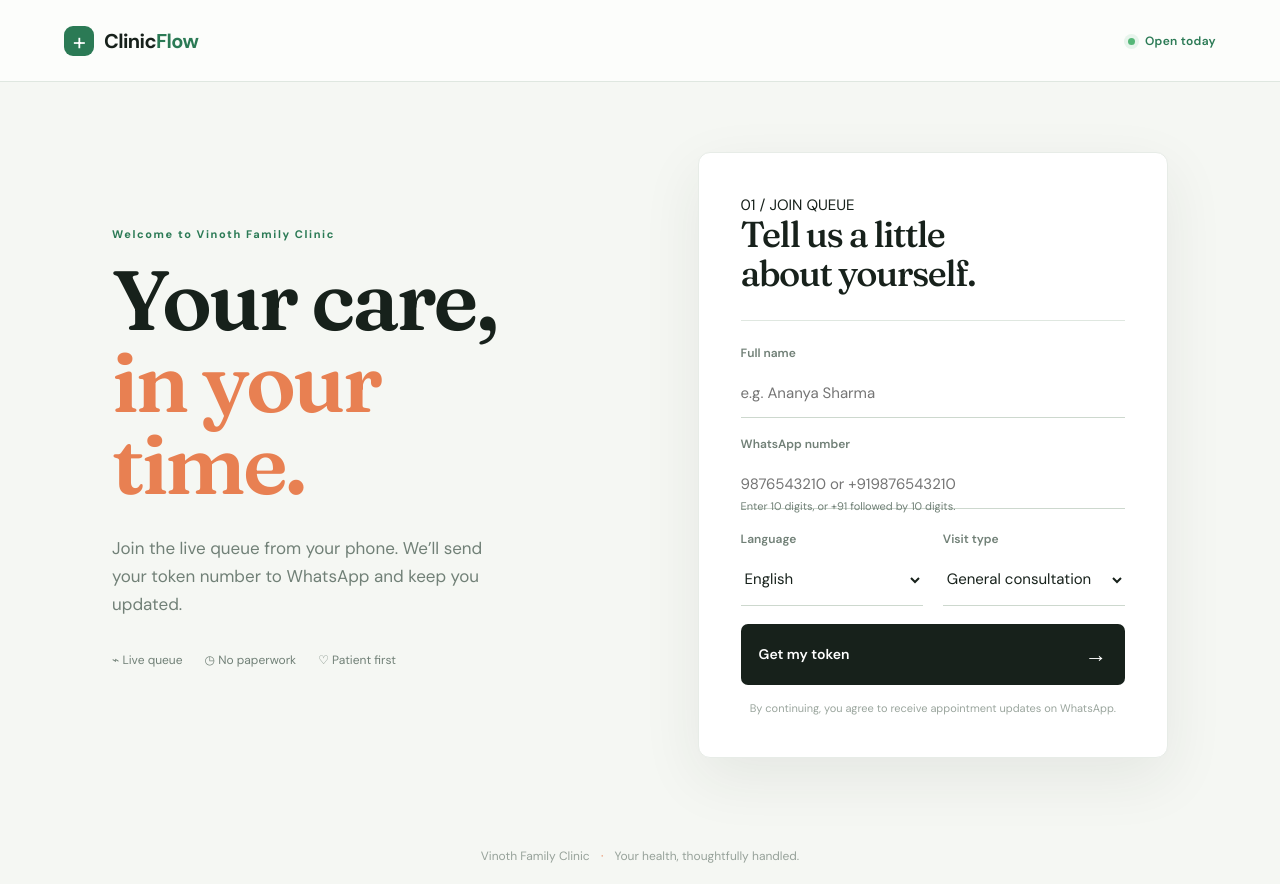
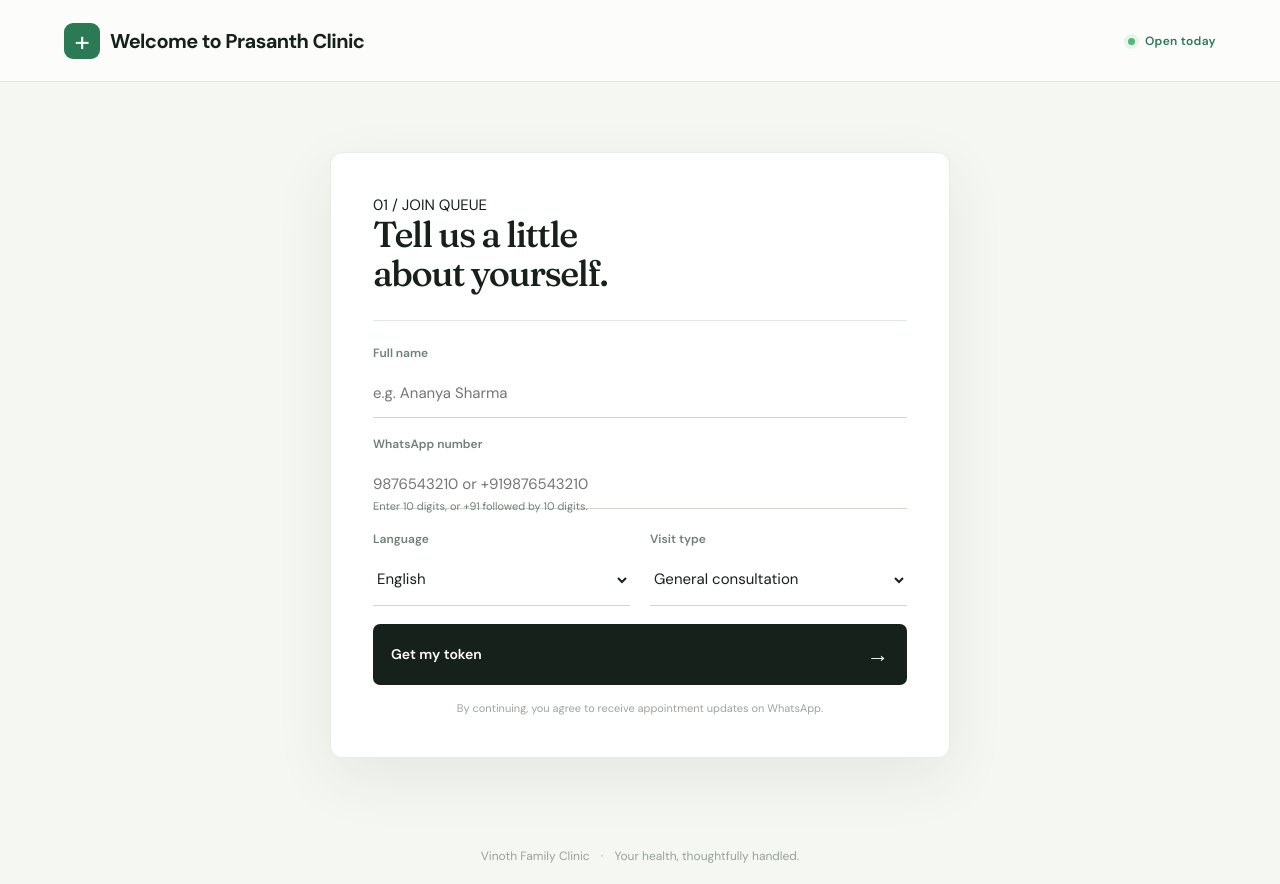
Before and after one commit to prasanthkumarnp73/hosting_free, a website: page frontend/index.html in a window 1280 px wide. Drawn offline with Linux system fonts and the light colour scheme.

Commit message:
Update HTML text and logo

```diff
--- a/frontend/css/style.css
+++ b/frontend/css/style.css
@@ -20,12 +20,12 @@ a { color: inherit; text-decoration: none; }
 .topbar { height: 82px; padding: 0 max(5vw, 28px); display: flex; align-items: center; justify-content: space-between; background: rgba(255,255,255,.72); border-bottom: 1px solid var(--line); }
 .brand { display: flex; align-items: center; gap: 10px; font-size: 20px; font-weight: 700; letter-spacing: -.6px; }
 .brand > span:last-child > span { color: var(--green); }
-.brand-mark { display: grid; place-items: center; width: 30px; height: 30px; border-radius: 9px; background: var(--green); color: #fff; font-size: 24px; font-weight: 400; }
+.brand-mark { display: grid; place-items: center; width: 36px; height: 36px; border-radius: 9px; background: var(--green); color: #fff; font-size: 28px; font-weight: 400; }
 .status-pill, .availability { color: var(--green); font-size: 12px; font-weight: 600; letter-spacing: .3px; }
 .status-pill i, .availability i, .live-label i { display: inline-block; width: 7px; height: 7px; margin-right: 7px; border-radius: 50%; background: #55b778; box-shadow: 0 0 0 4px rgba(85,183,120,.12); }
 
 .patient-page { background: var(--paper); }
-.patient-shell { min-height: calc(100vh - 130px); max-width: 1120px; margin: 0 auto; padding: 70px 32px; display: grid; grid-template-columns: minmax(0, 1fr) minmax(360px, 1fr); gap: 9vw; align-items: center; }
+.patient-shell { min-height: calc(100vh - 130px); max-width: 720px; margin: 0 auto; padding: 70px 32px; display: grid; grid-template-columns: minmax(360px, 620px); justify-content: center; align-items: center; }
 .welcome-panel { padding-bottom: 15px; }
 .eyebrow { margin: 0 0 18px; color: var(--green); font-size: 11px; font-weight: 700; letter-spacing: 1.6px; }
 .welcome-panel h1 { margin: 0; font: 600 clamp(52px, 7vw, 84px)/.98 Fraunces, serif; letter-spacing: -3px; }
--- a/frontend/index.html
+++ b/frontend/index.html
@@ -2,12 +2,11 @@
 <html lang="en">
 <head>
   <meta charset="UTF-8"><meta name="viewport" content="width=device-width, initial-scale=1.0">
-  <title>ClinicFlow | Join the queue</title><link rel="stylesheet" href="/css/style.css">
+  <title>Welcome to Prasanth Clinic | Join the queue</title><link rel="stylesheet" href="/css/style.css">
 </head>
 <body class="patient-page">
-  <header class="topbar"><a class="brand" href="/"><span class="brand-mark">+</span><span>Clinic<span>Flow</span></span></a><span class="status-pill"><i></i> Open today</span></header>
+  <header class="topbar"><div class="brand"><span class="brand-mark">+</span><span>Welcome to Prasanth Clinic</span></div><span class="status-pill"><i></i> Open today</span></header>
   <main class="patient-shell">
-    <section class="welcome-panel"><p class="eyebrow">Welcome to Vinoth Family Clinic</p><h1>Your care,<br><em>in your time.</em></h1><p class="welcome-copy">Join the live queue from your phone. We’ll send your token number to WhatsApp and keep you updated.</p><div class="trust-row"><span>⌁ Live queue</span><span>◷ No paperwork</span><span>♡ Patient first</span></div></section>
     <section class="form-card"><div class="card-heading"><span class="step-label">01 / JOIN QUEUE</span><h2>Tell us a little<br>about yourself.</h2></div>
       <form id="registration-form"><label>Full name<input name="name" required placeholder="e.g. Ananya Sharma"></label><label>WhatsApp number<input id="phone-input" name="phone" type="tel" inputmode="numeric" autocomplete="tel" required minlength="10" maxlength="13" pattern="(?:[0-9]{10}|\+91[0-9]{10})" placeholder="9876543210 or +919876543210" aria-describedby="phone-help"><small id="phone-help" class="field-help">Enter 10 digits, or +91 followed by 10 digits.</small></label><div class="form-row"><label>Language<select name="language"><option value="en">English</option><option value="ta">தமிழ்</option></select></label><label>Visit type<select name="notes"><option value="General consultation">General consultation</option><option value="Follow-up visit">Follow-up visit</option><option value="Other">Other</option></select></label></div><button class="primary-button" type="submit">Get my token <span>→</span></button><p class="form-note">By continuing, you agree to receive appointment updates on WhatsApp.</p></form>
       <div id="confirmation" class="confirmation hidden"><span class="checkmark">✓</span><p class="eyebrow">YOU'RE IN THE QUEUE</p><h2>Your token is <strong id="token-number"></strong></h2><p>Keep this page open. We’ll message <span id="confirmed-phone"></span> when your turn is near.</p><div class="patient-summary"><div><span>Patient</span><strong id="confirmed-name"></strong></div><div><span>WhatsApp number</span><strong id="confirmed-number"></strong></div><div><span>Visit</span><strong id="confirmed-visit"></strong></div><div><span>Language</span><strong id="confirmed-language"></strong></div></div><a class="text-link" href="/">Register another patient →</a></div>
```
